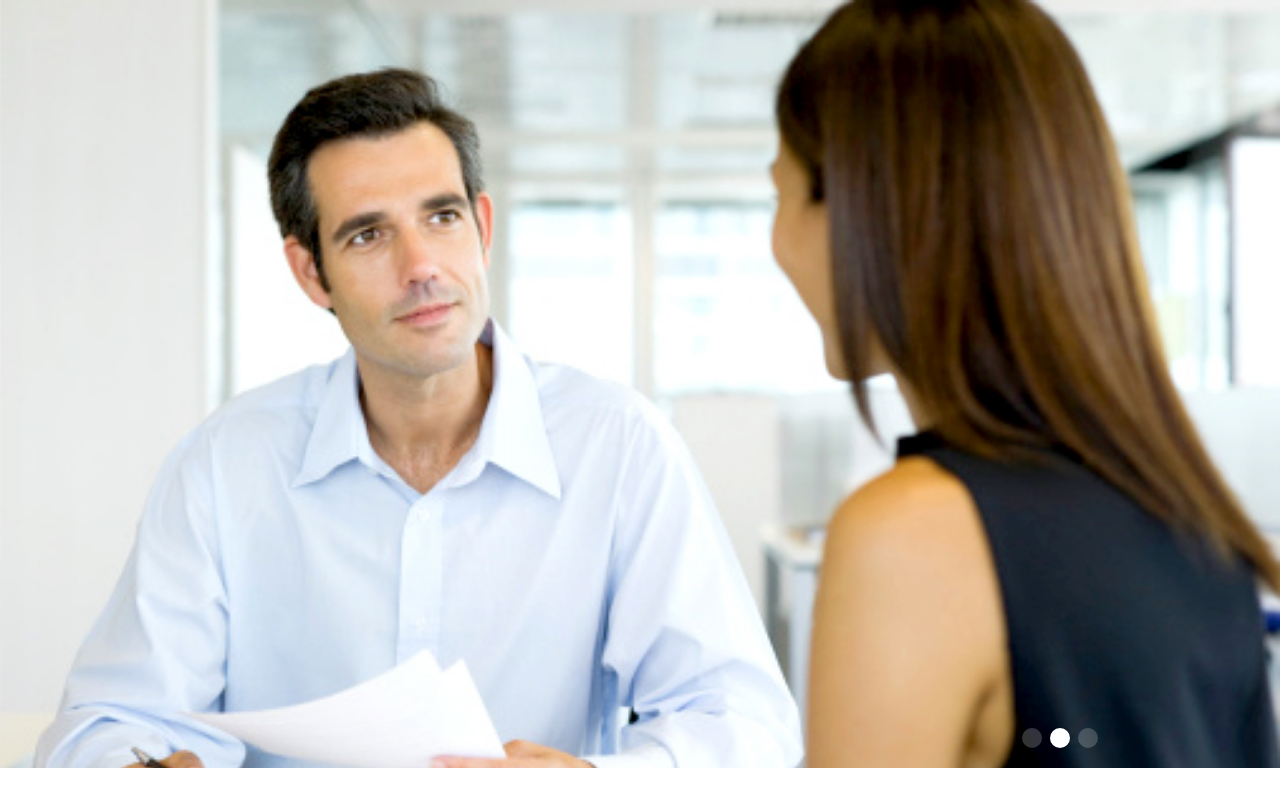
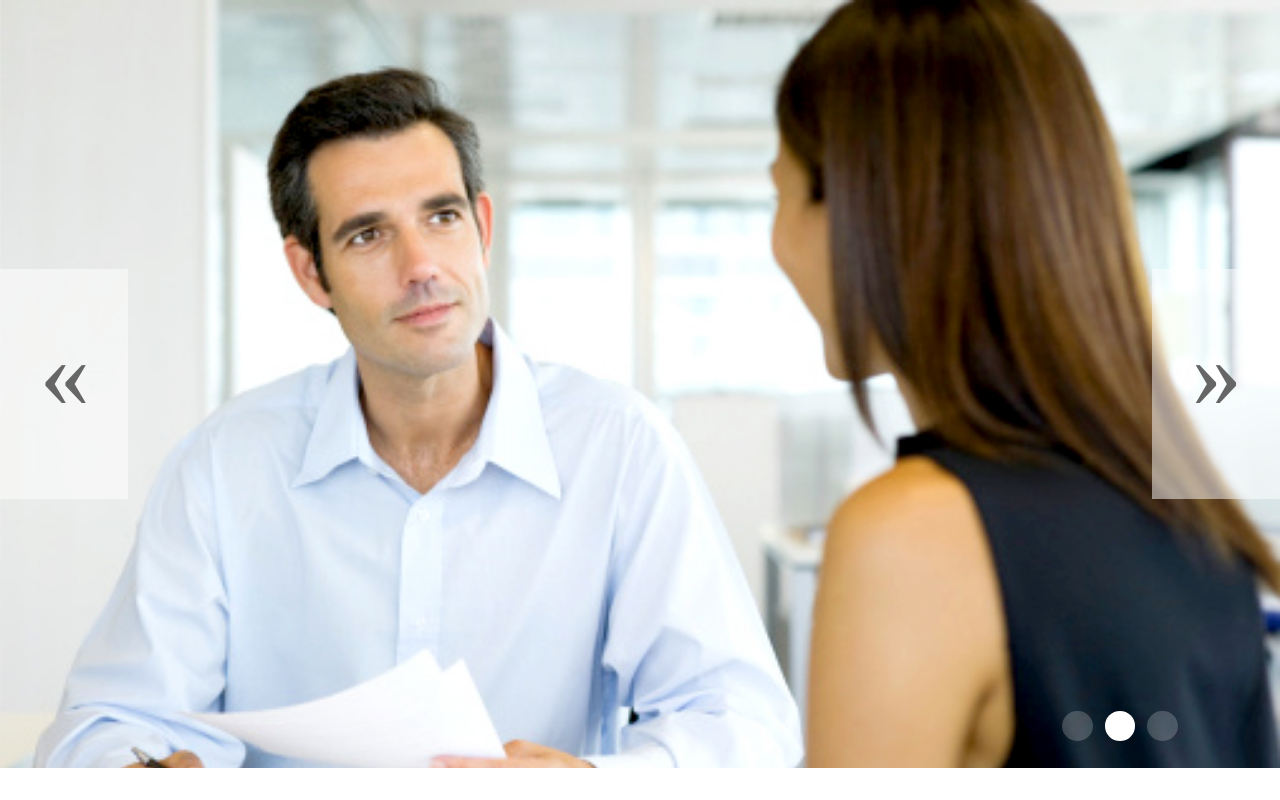
Before and after one commit to Sinyupl/slideShowPlugin_demo, a plain HTML site: page index.html in a window 1280 px wide. Drawn offline with Linux system fonts and the light colour scheme.

Commit message:
add arrow

```diff
--- a/index.html
+++ b/index.html
@@ -2,19 +2,14 @@
 <html lang="zh-CN">
 <head>
 	<meta charset="UTF-8">
-	<title>轮播插件</title>
+	<title>Document</title>
 	<style>
 		*{
 			margin: 0;
 			padding: 0;
 		}
-		.pages li{
-			background-color: rgba(255,255,255,0.2);
-		}
-		.active{
-			background-color: #fff!important;
-		}
 	</style>
+	<link rel="stylesheet" href="slideshow.css">
 </head>
 <body>
 	<div class="slideplay">
@@ -24,6 +19,7 @@
 			<div class="section"><img src="images/1.jpg"/></div>
 		</div>
 	</div>
+	<div id="test" data-animation="yeah"></div>
 	<script src="js/jquery-1.11.1.min.js"></script>
 	<script src="js/slideshow.js"></script>
 	<script>
--- a/js/slideshow.js
+++ b/js/slideshow.js
@@ -97,22 +97,28 @@ var SlideShow = (function(){
 				me.pageItem.eq(me.index).addClass(me.activeClass);
 				pages.css({
 					"position" : "absolute",
-					"width" : "20%",
-					"bottom" : "20px",
-					"right" : "10px",
+					"width" : "95%",
+					"padding-right" : "5%",
+					"bottom" : "3%",
+					"right" : "3%",
 					"z-index" : "999",
 					"overflow" : "hidden",
-					"text-align" : "right",
+					 "text-align" : "right",
+					"word-break" : "normal"
 
 				});
 				me.pageItem.css({
-					"float" : "left",
+
 					"display" : "inline-block",
-					"width" : "20px",
-					"height" : "20px",
+					"width" : "2.5%",
 					"border-radius" : "50%",
-					"margin-left" : "8px"
+					"margin-left" : "1%"
 				});
+				var pageItemW = me.pageItem.width();
+			 	me.pageItem.css({"height" : pageItemW+"px"});
+			}
+			if(me.settings.arrow){
+				me.element.append('<div class="left-arrow"><div>&laquo</div></div><div class="right-arrow"><div>&raquo</div></div>');
 			}
 
 		},
@@ -147,7 +153,12 @@ var SlideShow = (function(){
 				},me.settings.interval)
 				},me.settings.interval);
 			});
-
+			me.element.find('.left-arrow').on('touchstart', function(){
+				me.prev();
+			});
+			me.element.find('.right-arrow').on('touchstart', function(){
+				me.next();
+			});
 
 		},
 		//滚动动画
@@ -180,7 +191,8 @@ SlideShow.prototype.defaults = {
 	height : "200px", //高度
 	interval : 4000, //轮播时间间隔
 	proportion : 0.6, //宽长比例，设置后height失效
-	nav : true //是否显示索引，需要自行编写li颜色和active颜色
+	nav : true, //是否显示索引，需要自行编写li颜色和active颜色
+	arrow : true //是否增加上下页按钮
 }
 
 //示范
--- /dev/null
+++ b/slideshow.css
@@ -0,0 +1,52 @@
+.pages li{
+   background-color: rgba(255,255,255,0.2);
+}
+.active{
+   background-color: #fff!important;
+}
+.left-arrow{
+   width:10%;
+   height:30%;
+   top:35%;
+   position:absolute;
+   left:0;
+   z-index: 999;/*兼容ie8-*/
+   align-items: center;
+   vertical-align: middle;
+   background-color: rgba(255,255,255,0.5);
+}
+.left-arrow div{
+      vertical-align: middle;
+      font-size: 100px;
+      width: 100%;
+      height: 100%;
+      line-height: 100%;
+      text-align: center;
+      color:#666;
+}
+.right-arrow{
+   width:10%;
+   height:30%;
+   top:35%;
+   position:absolute;
+   right:0;
+   z-index: 999;/*兼容ie8-*/
+   align-items: center;
+   vertical-align: middle;
+   background-color: rgba(255,255,255,0.5);
+}
+.right-arrow div{
+      vertical-align: middle;
+      font-size: 100px;
+      width: 100%;
+      height: 100%;
+      line-height: 100%;
+      text-align: center;
+      color:#666;
+}
+.left-arrow div::before{
+   content: " "; display: inline-block; height: 100%; width: 1%; vertical-align: middle;
+}
+.right-arrow div::before{
+   content: " "; display: inline-block; height: 100%; width: 1%; vertical-align: middle;
+}
```
Lines whose indentation alone changed are shown as unchanged.
